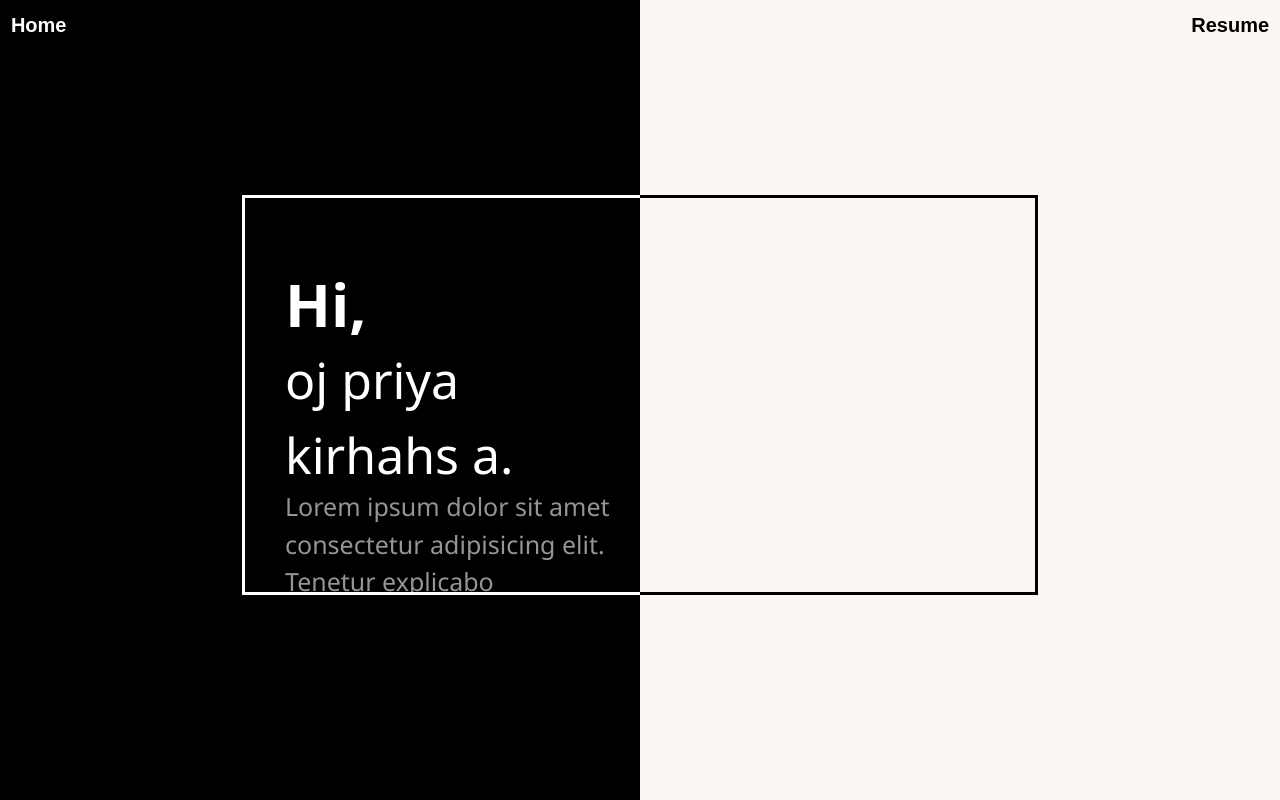
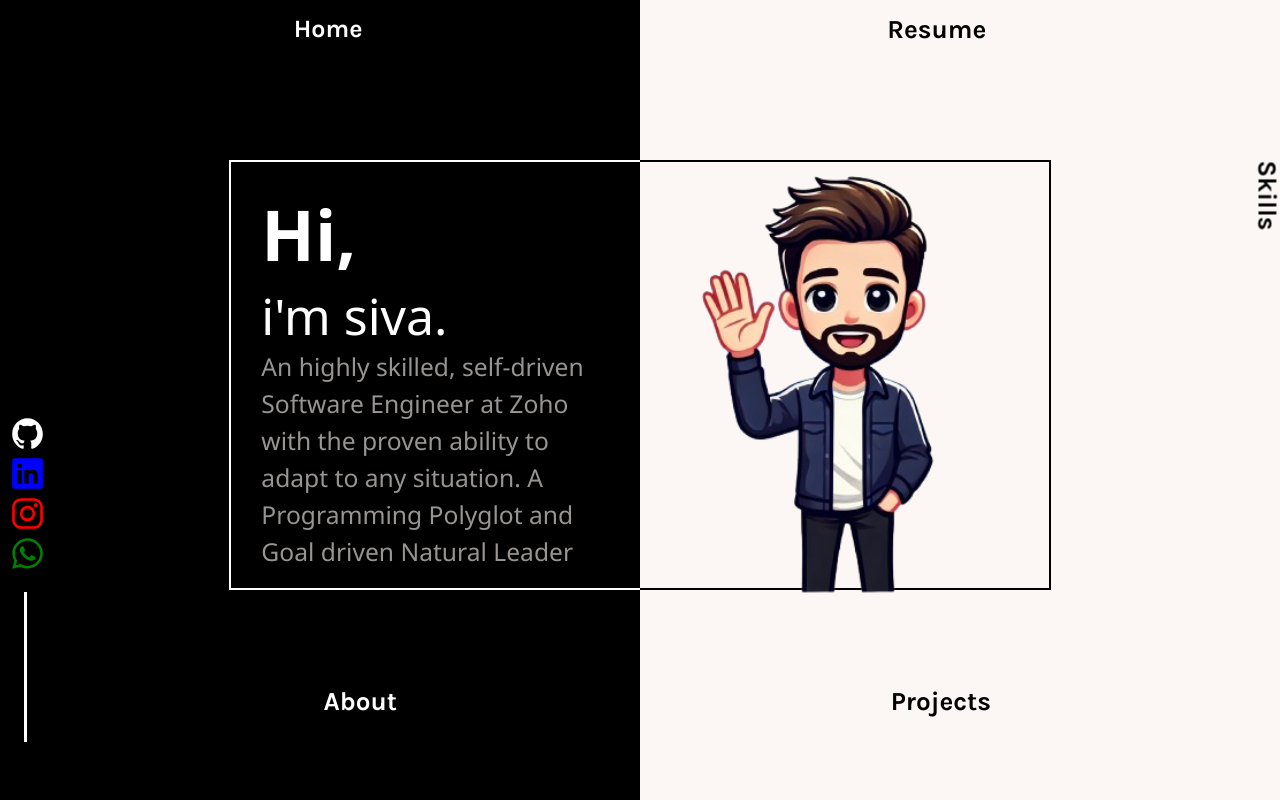
Before and after one commit to siva1212gmail/javascript, a plain HTML site: page index.html in a window 1280 px wide. Drawn offline with nearby package versions, Linux system fonts and the light colour scheme; files that its build step writes are made by us from their sources.

Commit message:
Update index.html

```diff
--- a/index.html
+++ b/index.html
@@ -5,201 +5,50 @@
   <meta name="viewport" content="width=device-width, initial-scale=1.0">
   <title>Document</title>
   <!-- Bootstrap CSS -->
+  <link href="https://fonts.googleapis.com/css2?family=Karla:wght@400;700&display=swap" rel="stylesheet">
+  <script type="module" src="https://unpkg.com/ionicons@5.5.2/dist/ionicons/ionicons.esm.js"></script>
+  <link href="https://cdn.jsdelivr.net/npm/bootstrap@5.0.2/dist/css/bootstrap.min.css" rel="stylesheet" integrity="sha384-EVSTQN3/azprG1Anm3QDgpJLIm9Nao0Yz1ztcQTwFspd3yD65VohhpuuCOmLASjC" crossorigin="anonymous">
 
-  <link rel="stylesheet" href="css/style.css">
-  <link href="https://cdn.jsdelivr.net/npm/bootstrap@5.0.2/dist/css/bootstrap.min.css" rel="stylesheet" integrity="sha384-EVSTQN3/azprG1Anm3QDgpJLIm9Nao0Yz1ztcQTwFspd3yD65VohhpuuCOmLASjC" crossorigin="anonymous">
-  <style>
+  <link rel="stylesheet" href="css/index/style.css">
+ <link rel="stylesheet" href="css/index/style_media.css">
 
-    * {
-      margin: 0;
-      padding: 0;
-      box-sizing: border-box;
-    }
-
-    html, body {
-      height: 100%;
-      background: linear-gradient(to right, black 50%, #fcf6f4 50%);
-      overflow: hidden; /* Prevent scrolling */
-    }
-
-    /*-----------------------------------  navbar css ------------------------------------------*/
-    .nav {
-      display: flex;
-      justify-content: center;
-      margin-left: -12px;
-      gap: 600px; /* Adjusted gap */
-      padding: 10px 0; /* Added padding */
-      position: fixed; /* Make sure navbar stays on top */
-      width: 100%; /* Full-width navbar */
-      top: 0; /* Stick to the top */
-      z-index: 1000; /* Ensure it appears above other elements */
-    }
-
-    .nave-ele {
-      text-decoration: none;
-      font-size: 20px;
-      color: rgb(255, 253, 253);
-    }
-    .nave-ele.white {
-      text-decoration: none;
-      font-size: 20px;
-      color: rgb(0, 0, 0);
-    }
-
-    /*-----------------------------------  navbar css end ------------------------------------------*/
-
-
-
-
-.text{
- display:flex;
- justify-content: center;
- align-items: center;
-
-  height: 750px;
-  padding: 0; /* Added */
-  margin: 0;
-  transition: background-color 2s ease-in-out;
-
-}
-
-.innertext{
-  margin-top: 40px;
-  padding-left: 40px;
-
-  color: white;
-  border-right: none;
-
-  border-right: none !important;
-  width: 600px;
-  margin-left: 230px;
-  transition: 2s;
-  height: 0px;
-  overflow: hidden;
-}
-
-
-.innertext h1{
-
-  margin-top: 30px;
-
-  font-size: 60px;
-  font-weight: 700;
-  text-shadow: 6cap;
-
-
-}
-
-.name{
-font-size: 50px;
-font-weight: 500;
-margin-bottom: -5px;
-
-
-}
-
-.desc{
-font-family: 'Segoe UI', Tahoma, Geneva, Verdana, sans-serif;
-font-size: 25px;
-font-weight: 100 !important;
-
-}
-
-
-.image{
-  display:flex;
-  justify-content: center;
-  align-items: center;
-
-   height: 750px;
-   padding: 0; /* Added */
-   margin: 0;
-   transition: 2s;
-   margin-top:20px;
- }
-
- .innernext{
- position: relative;
-
-  height: 0;
-  border: none;
-  border-left: none !important;
-   width: 600px;
-   margin-right: 230px;
-   transition: 2s;
-
- }
-
-.innernext img{
-
-
- transition: 1s;
- visibility: hidden;
- opacity: 0;
-
-
-}
-
-
-
-
-.active{
-
-  padding-top: 40px;
-  padding-bottom: 40px;
-}
-
-.hide{
-
-  position: fixed;
-  top: 0;
-  left: 0;
-  background-color:#fcf6f4;
-  height: 800px;
-  width: 770px;
-  transform: translateX(0%);
-  transition: 1s;
-}
-
-.user2 {
-  position: absolute;
-  bottom: -9px;
-  left: 20%;
-  transform: translate(-10%, 0%);
-  width: 55%;
-  height: auto; /* Adjust margin to fit the design */
-}
-
-
-  </style>
   </head>
-<body>
+<body class="slide">
   <!----------------------------------------------------------------------- session navbar ------------------------------------------------------------------------->
   <div class="container-fluid">
     <nav>
       <div class="nav">
         <a href="" class="nave-ele">Home</a>
+        <a href="" class="nave-ele  white">Resume</a>
+        <a  class="skill">Skills</a>
+        <a href="" class="about">About</a>
+        <a href="file:///C:/Users/psiva/potfolio/myprojects.html" class="project">Projects</a>
 
 
-        <a href="" class="nave-ele  white">Resume</a>
       </div>
     </nav>
 <!-- end -->
 
 <div class="container-fluid">
-  <div class="hide">
+  <div class="hide small">
 
   </div>
-<div class="row">
-<div class="col-sm-6 text">
-<div class="innertext ">
+  <div class="line"> </div>
+  <ion-icon class="whatsapp" style="color:green;" name="logo-whatsapp"></ion-icon>
+  <ion-icon class="instagram" name="logo-instagram"></ion-icon>
+  <ion-icon class="linkedin" name="logo-linkedin"></ion-icon>
+  <ion-icon class="githup" name="logo-github"></ion-icon>
+<div class="row text">
+    <div class="col-sm-2 first2"></div>
+<div class="col-sm-4 new">
+<div class="innertext active ">
 <h1 class="hai">Hi,</h1>
-<p class="name">oj priya kirhahs a.</p>
-<p class="desc">Lorem ipsum dolor sit amet consectetur adipisicing elit. Tenetur explicabo reiciendis, ea quis excepturi nulla beatae?</p>
+<p class="name">i'm siva.</p>
+<p class="desc">An highly skilled, self-driven Software Engineer at Zoho with the proven ability to adapt to any situation. A Programming Polyglot and Goal driven Natural Leader</p>
 
 </div>
 </div>
-<div class="col-sm-6 image">
+<div class="col-sm-4 image">
   <div class="innernext active2">
 
    <img  class="img-fluid user2" src="" alt="" >
@@ -207,7 +56,10 @@ font-weight: 100 !important;
     </div>
 
 </div>
+<div class="col-sm-2 second2 "></div>
 
+
+</div>
 
 
 </div>
@@ -217,59 +69,7 @@ font-weight: 100 !important;
 
 
 
-
-
-
-  <script>
-
-
-
-
-
-
-
-
-
-
-
-
-  function call(){
-
-    const load=document.querySelector(".innertext")
-    const load2=document.querySelector(".innernext")
-  load.classList.add("active")
-  load.style.height='400px'
-  load2.style.border='3px solid rgb(0, 0, 0)'
-
-  load.style.border='3px solid rgb(255, 255, 255)'
-  load2.style.height='400px'
-
-  const user=document.getElementsByClassName("user2")[0]
-
-  setTimeout(function(){
-    user.style.opacity="1"
-
-   user.src="sivaav.png"
-   user.style.visibility="visible"
-
-  },2000)
-
-  }
-
-
-
-
-    window.onload = function() {
-     const hide = document.querySelector(".hide")
-      console.log("hide")
-      hide.style.transform="translateX(-100%)"
-
-      setTimeout(function(){
-
-        call()
-      },500)
-    };
-
+  <script src="js/index/main.js">
 
 
 
```
